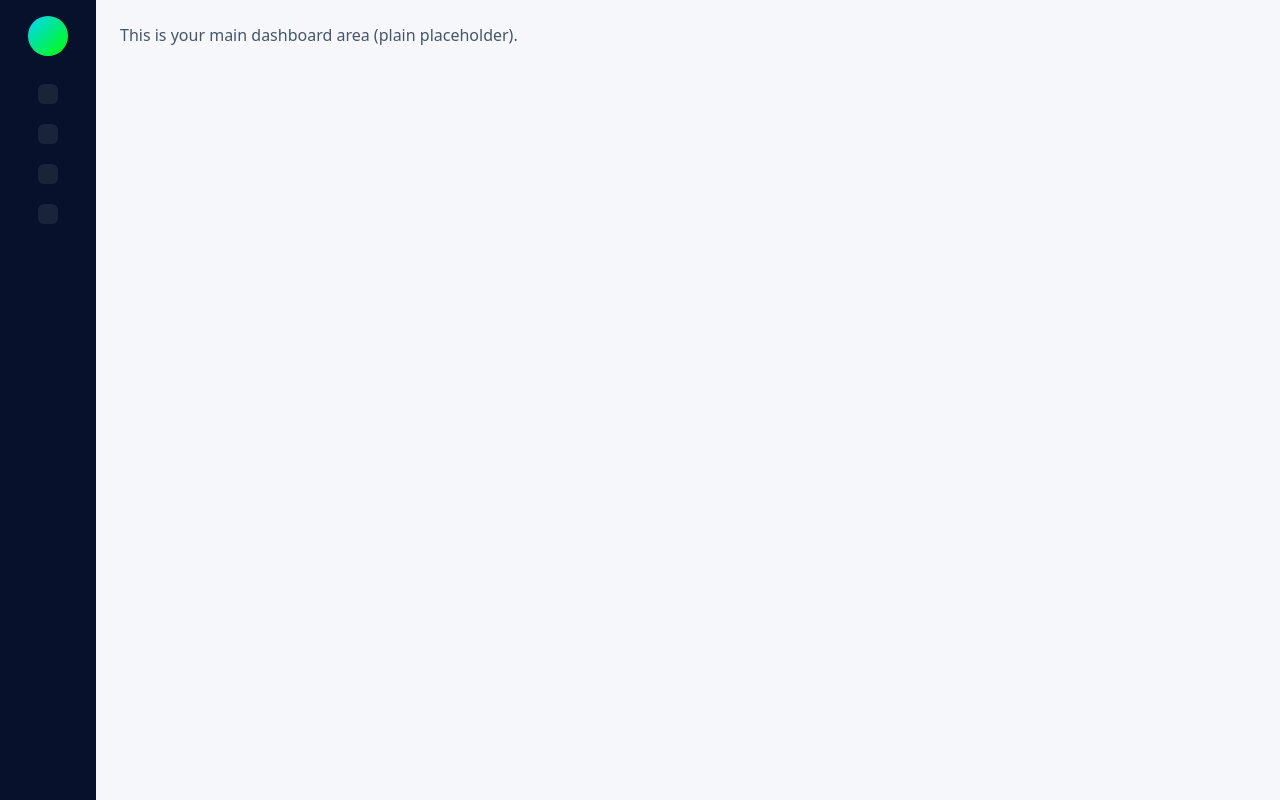
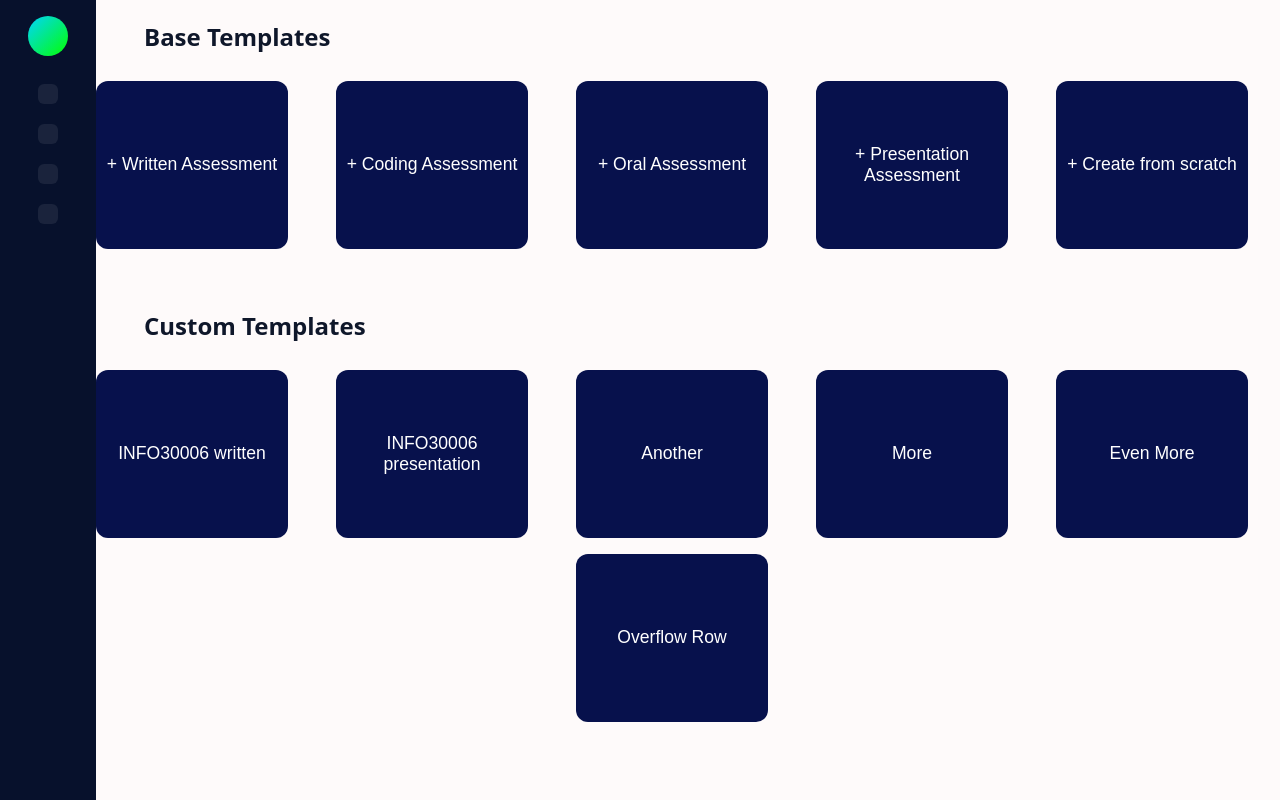
Before and after one commit to yfdferra/AI_Usescale_APP, a React (Vite) app in the folder client/: page /main in a window 1280 px wide. Built offline with nearby package versions, Linux system fonts and the light colour scheme.

Commit message:
added the template sections and components

```diff
--- /dev/null
+++ b/client/src/components/BaseTemplatesSection.jsx
@@ -0,0 +1,23 @@
+import React from "react";
+import Square from "./Square";
+
+export default function BaseTemplatesSection() {
+  const baseTemplates = [
+    "+ Written Assessment",
+    "+ Coding Assessment",
+    "+ Oral Assessment",
+    "+ Presentation Assessment",
+    "+ Create from scratch",
+  ];
+
+  return (
+    <section className="base-templates-section">
+      <h2 className="base-templates-title">Base Templates</h2>
+      <div className="base-templates-row">
+        {baseTemplates.map((title, idx) => (
+          <Square key={idx} text={title} />
+        ))}
+      </div>
+    </section>
+  );
+}
--- /dev/null
+++ b/client/src/components/CustomTemplatesSection.jsx
@@ -0,0 +1,31 @@
+import React from "react";
+import Square from "./Square";
+
+// Helper to split array into chunks of 5
+function chunkArray(array, size = 5) {
+  const result = [];
+  for (let i = 0; i < array.length; i += size) {
+    result.push(array.slice(i, i + size));
+  }
+  return result;
+}
+
+export default function CustomTemplatesSection({ templates }) {
+  // Example usage: pass templates as a prop or fetch from state/api
+  // const templates = ["Template 1", "Template 2", ...];
+
+  const rows = chunkArray(templates, 5);
+
+  return (
+    <section className="custom-templates-section">
+      <h2 className="custom-templates-title">Custom Templates</h2>
+      {rows.map((row, rowIdx) => (
+        <div className="custom-templates-row" key={rowIdx}>
+          {row.map((title, idx) => (
+            <Square key={idx} text={title} />
+          ))}
+        </div>
+      ))}
+    </section>
+  );
+}
--- a/client/src/components/Dashboard.jsx
+++ b/client/src/components/Dashboard.jsx
@@ -1,9 +1,4 @@
-export default function Dashboard() {
-  return (
-    <section className="content">
-      <p style={{ margin: 0, color: "#475569" }}>
-        This is your main dashboard area (plain placeholder).
-      </p>
-    </section>
-  );
+export default function Dashboard({ children }) {
+  // Future: add media permissions or other logic here
+  return <section className="dashboard">{children}</section>;
 }
--- /dev/null
+++ b/client/src/components/Square.jsx
@@ -0,0 +1,11 @@
+export default function Square({ text, onClick, selected }) {
+  return (
+    <button
+      className={`square${selected ? " square--selected" : ""}`}
+      onClick={onClick}
+      type="button"
+    >
+      <span className="square__title">{text}</span>
+    </button>
+  );
+}
--- a/client/src/styles.css
+++ b/client/src/styles.css
@@ -1,6 +1,5 @@
 :root {
   --navy: #07112c;
-  --bg: #f6f7fb;
   --text: #0f172a;
 }
 
@@ -18,14 +17,19 @@ body {
   color: var(--text);
 }
 
-/* --- layout + sidebar --- */
+/* --- layout --- */
 .layout {
   display: flex;
   height: 100vh;
   width: 100%;
 }
 
+/* --- sidebar --- */
 .sidebar {
+  position: fixed;
+  top: 0;
+  left: 0;
+  height: 100vh;
   width: 4rem;
   background: var(--navy);
   color: #fff;
@@ -34,6 +38,7 @@ body {
   align-items: center;
   gap: 1rem;
   padding: 1rem 0;
+  z-index: 100;
 }
 @media (min-width: 768px) {
   .sidebar {
@@ -46,6 +51,7 @@ body {
   }
 }
 
+/* --- items inside sidebar --- */
 .profile_picture {
   width: 2.5rem;
   height: 2.5rem;
@@ -66,12 +72,26 @@ body {
   background: rgba(255, 255, 255, 0.08);
 }
 
-/* --- main area --- */
-.main {
+/* --- dashboard --- */
+.dashboard {
   flex: 1;
   display: flex;
   flex-direction: column;
-  background: var(--bg);
+  background: #fcf2f263;
+  min-height: 100vh;
+  width: 100%;
+  margin-left: 4rem; /* match sidebar width */
+}
+
+@media (min-width: 768px) {
+  .main {
+    margin-left: 5rem;
+  }
+}
+@media (min-width: 1024px) {
+  .main {
+    margin-left: 6rem;
+  }
 }
 
 /* simple top bar + content padding (no cards or extra components) */
@@ -86,3 +106,72 @@ body {
 .content {
   padding: 24px;
 }
+
+/* --- square --- */
+.square {
+  background: #07114c;
+  color: #fff;
+  border-radius: 0.75rem;
+  width: 12rem;
+  height: 10.5rem;
+  display: flex;
+  align-items: center;
+  justify-content: center;
+  font-size: 1.1rem;
+  font-weight: 500;
+  border: 2px solid transparent;
+  cursor: pointer;
+  transition: box-shadow 0.15s, border 0.15s;
+  margin: 0.5rem;
+  padding: 0;
+}
+.square:hover {
+  box-shadow: 0 4px 16px 0 rgb(6, 28, 114);
+}
+.square--selected {
+  border: 2px solid #a78bfa;
+}
+.square__title {
+  text-align: center;
+  width: 100%;
+}
+
+/* --- base templates section --- */
+.base-templates-section {
+  margin-bottom: 2rem;
+  display: flex;
+  flex-direction: column;
+  align-items: stretch; /* Ensures title is left-aligned */
+}
+
+.base-templates-title {
+  font-size: 1.5rem;
+  font-weight: bold;
+  margin-left: 5rem; /* Optional: for spacing from sidebar */
+}
+
+.base-templates-row {
+  display: flex;
+  gap: 2rem;
+  justify-content: center;
+}
+
+/* --- custom templates section --- */
+.custom-templates-section {
+  margin-bottom: 2rem;
+  display: flex;
+  flex-direction: column;
+  align-items: stretch;
+}
+
+.custom-templates-title {
+  font-size: 1.5rem;
+  font-weight: bold;
+  margin-left: 5rem; /* Optional: for spacing from sidebar */
+}
+
+.custom-templates-row {
+  display: flex;
+  gap: 2rem;
+  justify-content: center;
+}
--- a/client/src/templates/MainTemplate.jsx
+++ b/client/src/templates/MainTemplate.jsx
@@ -1,13 +1,26 @@
+import React from "react";
 import Sidebar from "../components/Sidebar";
+import BaseTemplatesSection from "../components/BaseTemplatesSection";
+import CustomTemplatesSection from "../components/CustomTemplatesSection";
 import Dashboard from "../components/Dashboard";
 
-export default function MainTemplate() {
+export default function MainTemplate({ children }) {
   return (
     <div className="layout">
       <Sidebar />
-      <main className="main">
-        <Dashboard />
-      </main>
+      <Dashboard>
+        <BaseTemplatesSection />
+        <CustomTemplatesSection
+          templates={[
+            "INFO30006 written",
+            "INFO30006 presentation",
+            "Another",
+            "More",
+            "Even More",
+            "Overflow Row",
+          ]}
+        />
+      </Dashboard>
     </div>
   );
 }
```
